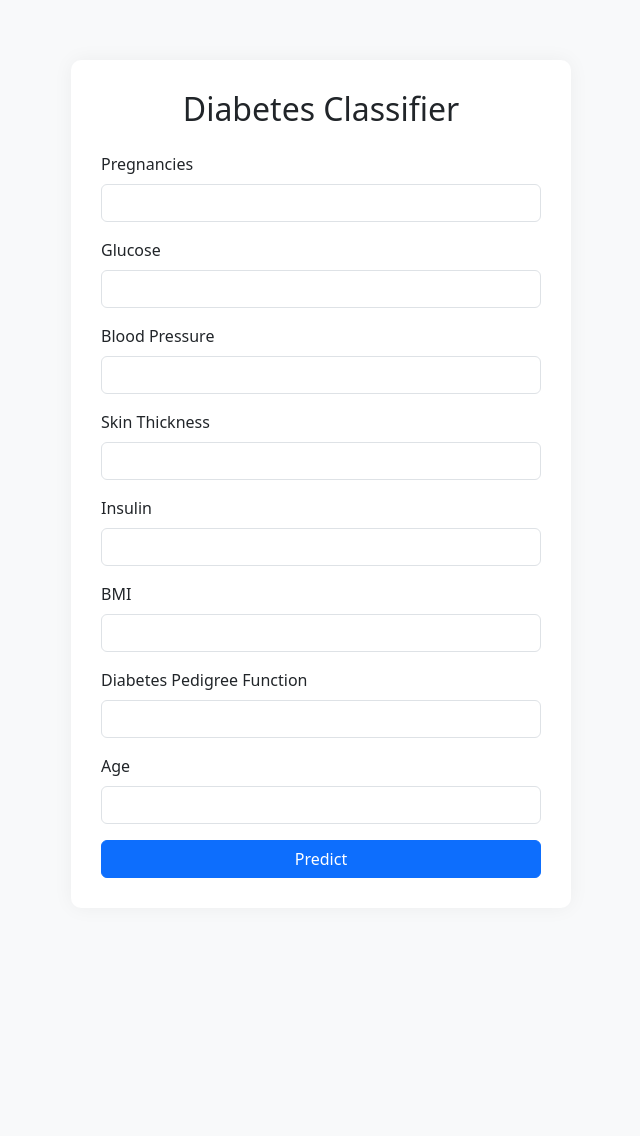
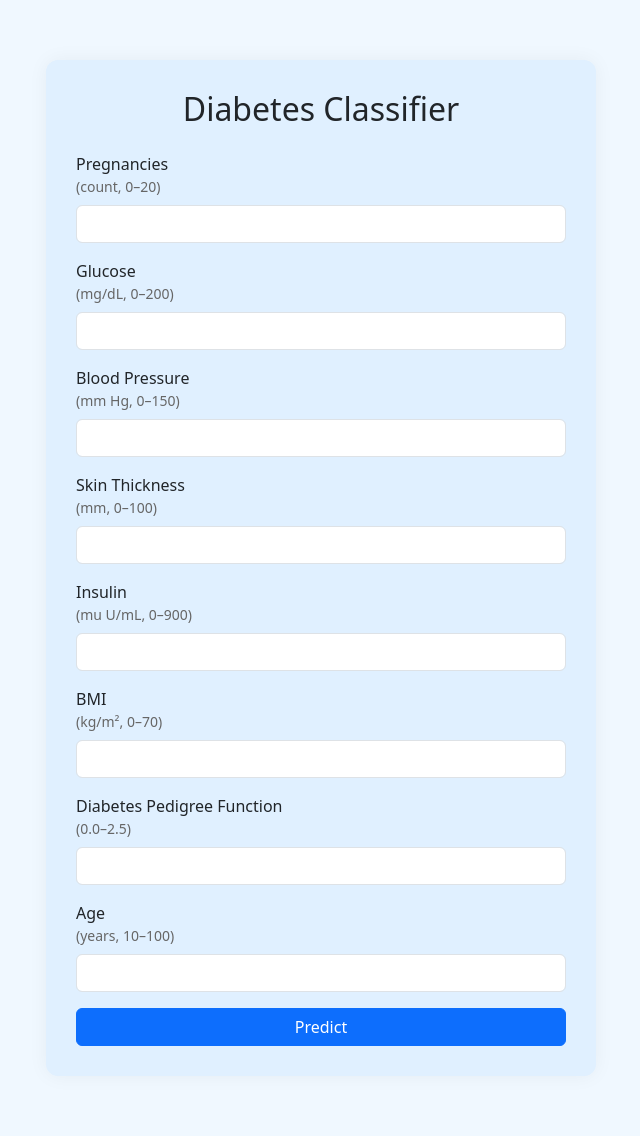
Before and after one commit to say0ns/ml-web-app-using-flask-sayons, a Flask app: page / in a window 1280 px wide. Shown: the whole page, without its empty margins (319-959 px from the left). Before the commit the page ends 878 px from the top, so only its background shows below. Run offline with Flask 3, Linux system fonts and the light colour scheme; parts of the project's set-up code (start-up, migrations or seed data) failed here and were passed over.

Commit message:
Web app using flask[wip]

```diff
--- a/src/templates/index.html
+++ b/src/templates/index.html
@@ -11,19 +11,24 @@
 
     <style>
         body {
-            background-color: #f8f9fa;
+            background-color: #f0f8ff; /* Light blue */
         }
         .form-container {
-            max-width: 500px;
+            max-width: 550px;
             margin: 60px auto;
             padding: 30px;
-            background: #ffffff;
-            border-radius: 10px;
+            background: #e0f0ff; /* Lighter blue */
+            border-radius: 12px;
             box-shadow: 0 0 20px rgba(0,0,0,0.05);
         }
         .icon {
             font-size: 1.5rem;
             margin-right: 8px;
+        }
+        .form-label small {
+            display: block;
+            font-weight: normal;
+            color: #666;
         }
     </style>
 </head>
@@ -34,36 +39,36 @@
         <h2 class="text-center mb-4">Diabetes Classifier</h2>
         <form method="POST">
             <div class="mb-3">
-                <label for="val1" class="form-label">Pregnancies</label>
-                <input type="number" class="form-control" name="val1" id="val1" step="any" required>
+                <label for="val1" class="form-label">Pregnancies <small>(count, 0–20)</small></label>
+                <input type="number" class="form-control" name="val1" id="val1" min="0" max="20" step="1" required>
             </div>
             <div class="mb-3">
-                <label for="val2" class="form-label">Glucose</label>
-                <input type="number" class="form-control" name="val2" id="val2" step="any" required>
+                <label for="val2" class="form-label">Glucose <small>(mg/dL, 0–200)</small></label>
+                <input type="number" class="form-control" name="val2" id="val2" min="0" max="200" step="any" required>
             </div>
             <div class="mb-3">
-                <label for="val3" class="form-label">Blood Pressure</label>
-                <input type="number" class="form-control" name="val3" id="val3" step="any" required>
+                <label for="val3" class="form-label">Blood Pressure <small>(mm Hg, 0–150)</small></label>
+                <input type="number" class="form-control" name="val3" id="val3" min="0" max="150" step="any" required>
             </div>
             <div class="mb-3">
-                <label for="val4" class="form-label">Skin Thickness</label>
-                <input type="number" class="form-control" name="val4" id="val4" step="any" required>
+                <label for="val4" class="form-label">Skin Thickness <small>(mm, 0–100)</small></label>
+                <input type="number" class="form-control" name="val4" id="val4" min="0" max="100" step="any" required>
             </div>
             <div class="mb-3">
-                <label for="val5" class="form-label">Insulin</label>
-                <input type="number" class="form-control" name="val5" id="val5" step="any" required>
+                <label for="val5" class="form-label">Insulin <small>(mu U/mL, 0–900)</small></label>
+                <input type="number" class="form-control" name="val5" id="val5" min="0" max="900" step="any" required>
             </div>
             <div class="mb-3">
-                <label for="val6" class="form-label">BMI</label>
-                <input type="number" class="form-control" name="val6" id="val6" step="any" required>
+                <label for="val6" class="form-label">BMI <small>(kg/m², 0–70)</small></label>
+                <input type="number" class="form-control" name="val6" id="val6" min="0" max="70" step="0.1" required>
             </div>
             <div class="mb-3">
-                <label for="val7" class="form-label">Diabetes Pedigree Function</label>
-                <input type="number" class="form-control" name="val7" id="val7" step="any" required>
+                <label for="val7" class="form-label">Diabetes Pedigree Function <small>(0.0–2.5)</small></label>
+                <input type="number" class="form-control" name="val7" id="val7" min="0" max="2.5" step="0.01" required>
             </div>
             <div class="mb-3">
-                <label for="val8" class="form-label">Age</label>
-                <input type="number" class="form-control" name="val8" id="val8" step="any" required>
+                <label for="val8" class="form-label">Age <small>(years, 10–100)</small></label>
+                <input type="number" class="form-control" name="val8" id="val8" min="10" max="100" step="1" required>
             </div>
             <div class="d-grid">
                 <button type="submit" class="btn btn-primary">Predict</button>
```
